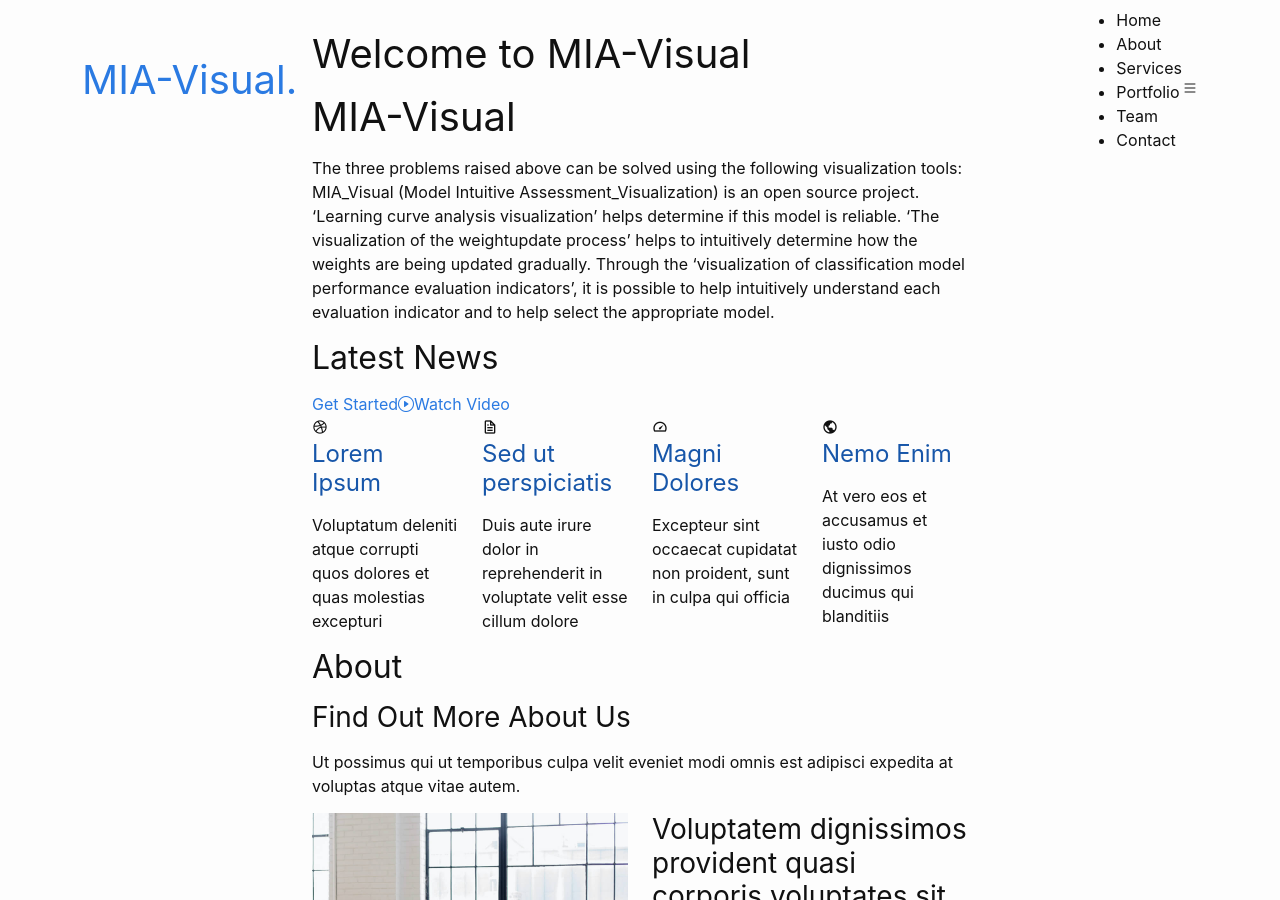
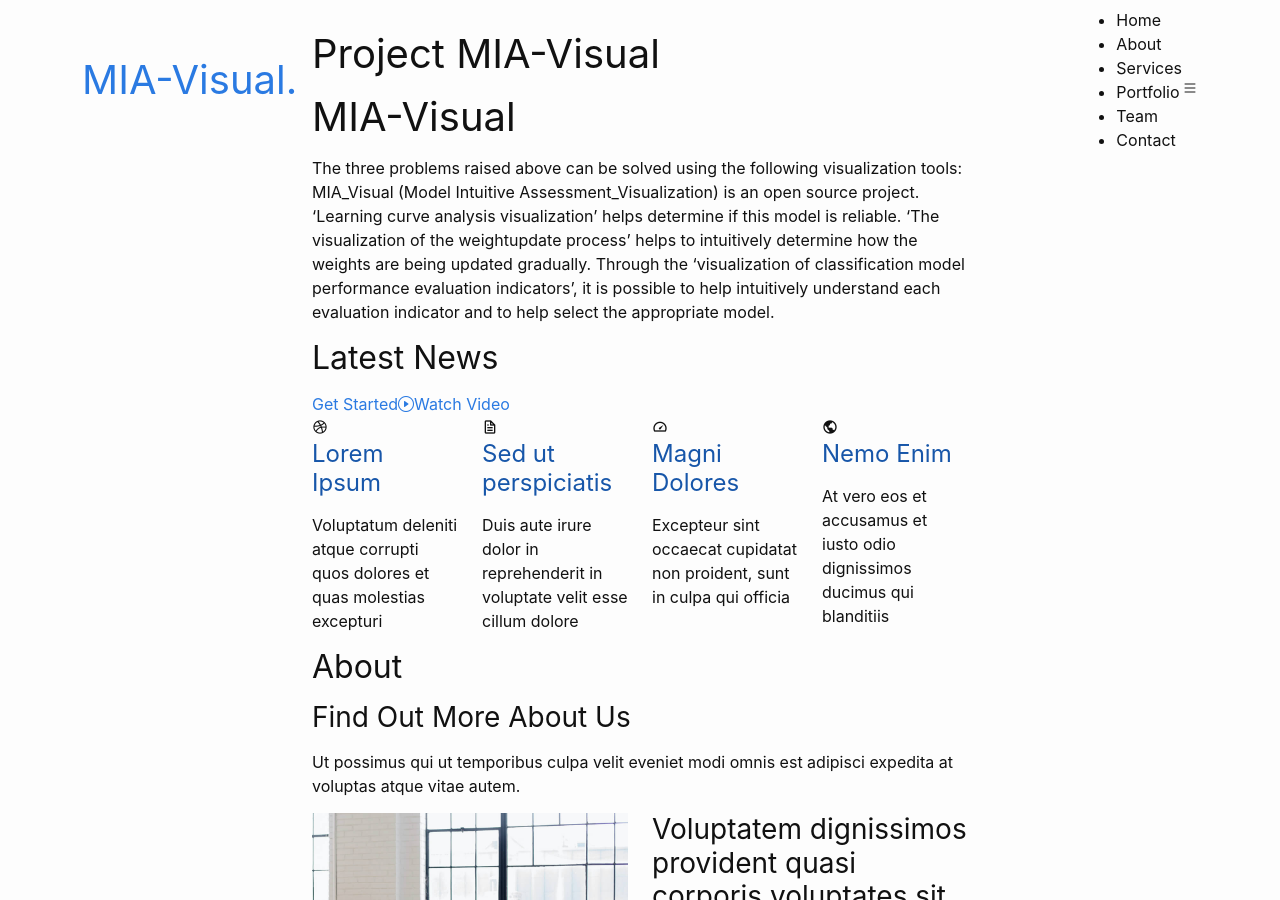
Before and after one commit to JooYoung-23/MIA-Visual, a Jekyll site: the page built from index.md, in a window 1280 px wide and 900 px high. Built offline with Jekyll 4.4.1, drawn with Linux system fonts in a browser that asks for light colours; our own code applies the rules of GitHub Pages for plain Markdown files.

Commit message:
Update home.html

```diff
--- a/_layouts/home.html
+++ b/_layouts/home.html
@@ -5,7 +5,7 @@ published: true
  <!-- ======= Hero Section ======= -->
   <section id="hero" class="d-flex align-items-center">
     <div class="container" data-aos="zoom-out" data-aos-delay="100">
-      <h1>Welcome to <span>MIA-Visual</span></h1>
+      <h1>Project <span>MIA-Visual</span></h1>
       {{content}}
       <div class="d-flex">
         <a href="#about" class="btn-get-started scrollto">Get Started</a>
```
